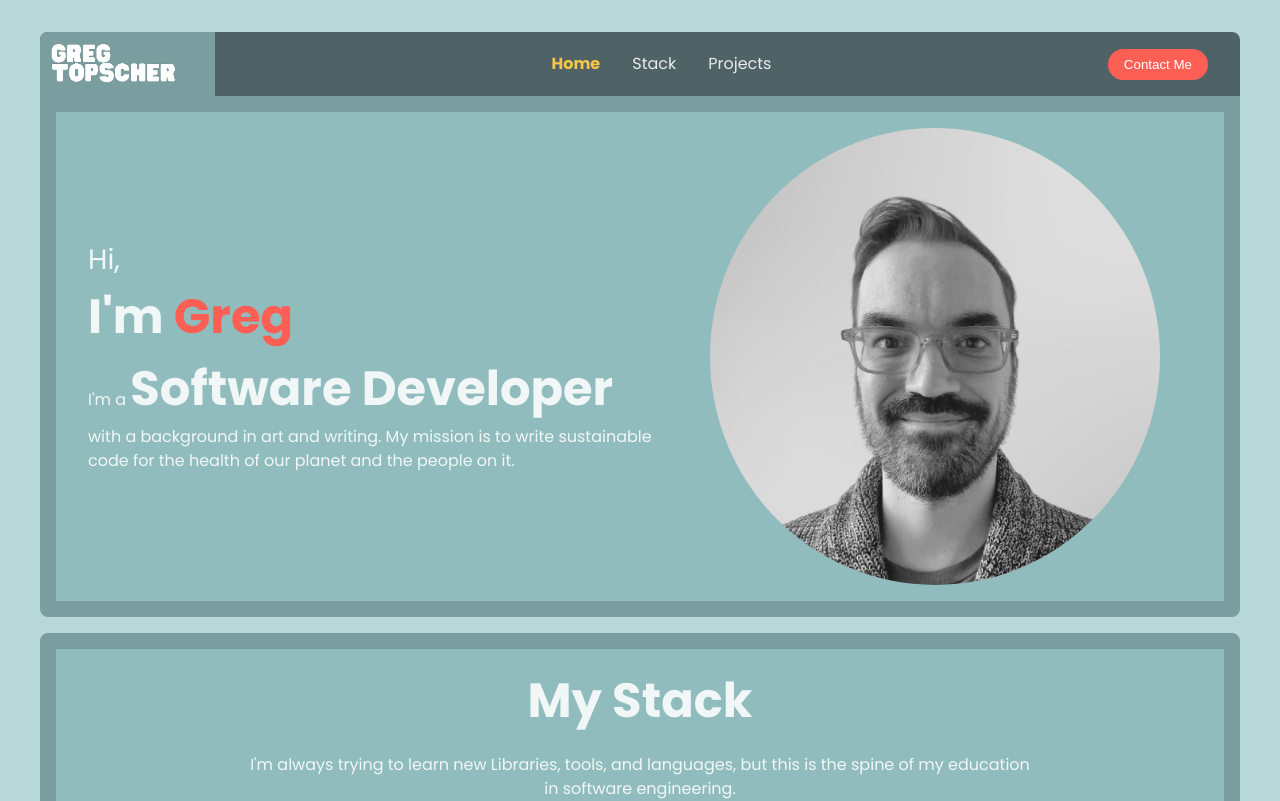
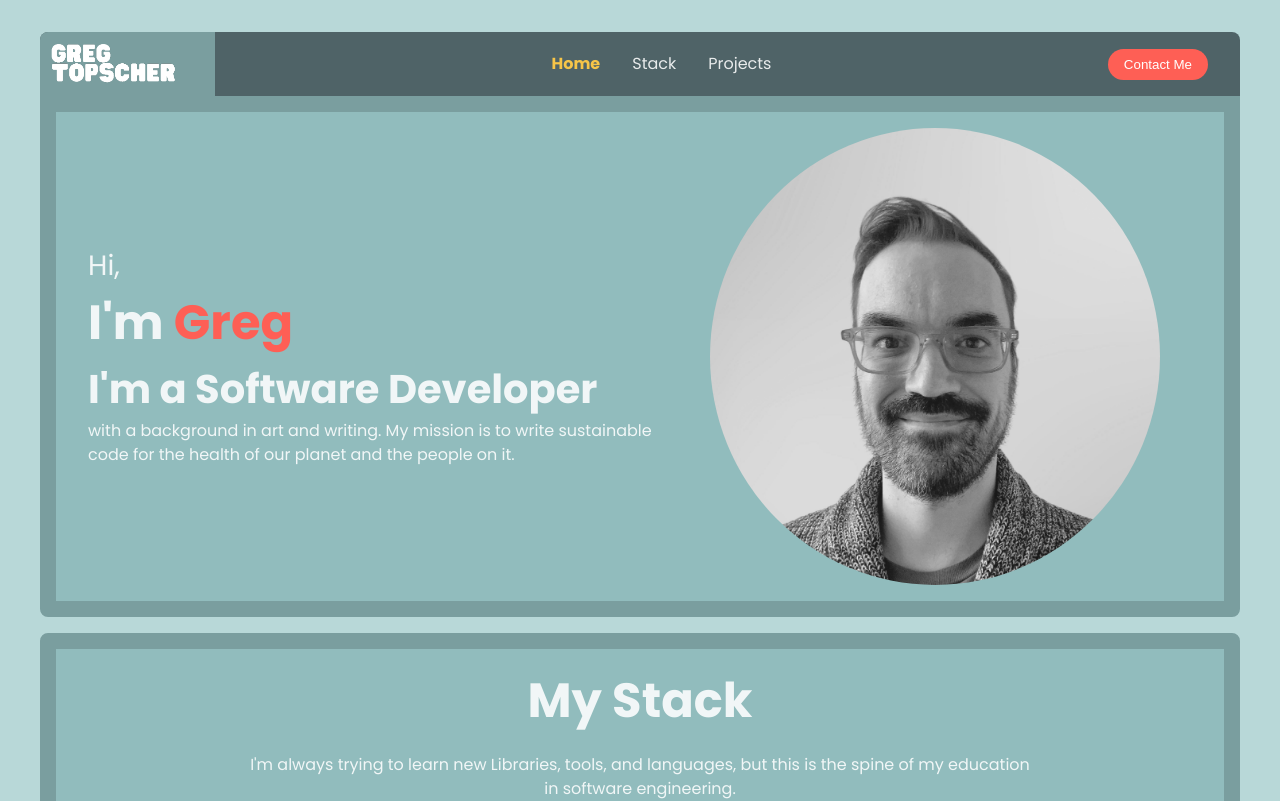
Before and after one commit to cozyfestiv/dev-portfolio, a React (Vite) app: page / in a window 1280 px wide. Shown: the top 801 px of the page. Built offline with nearby package versions, Linux system fonts and the light colour scheme.

Commit message:
more intro finagling

```diff
--- a/src/components/Intro/Intro.jsx
+++ b/src/components/Intro/Intro.jsx
@@ -12,7 +12,7 @@ const Intro = () => {
           I'm <span className="intro-name">Greg</span>
         </span>
         <p className="intro-p">
-          I'm a <span className="intro-title">Software Developer</span> <br />{" "}
+          <span className="intro-title">I'm a Software Developer</span> <br />{" "}
           with a background in art and writing. My mission is to write
           sustainable code for the health of our planet and the people on it.{" "}
         </p>
--- a/src/components/Intro/intro.css
+++ b/src/components/Intro/intro.css
@@ -18,7 +18,7 @@
 }
 
 .intro-title {
-  font-size: 3rem;
+  font-size: 2.5rem;
   font-weight: 700;
 }
 
```
